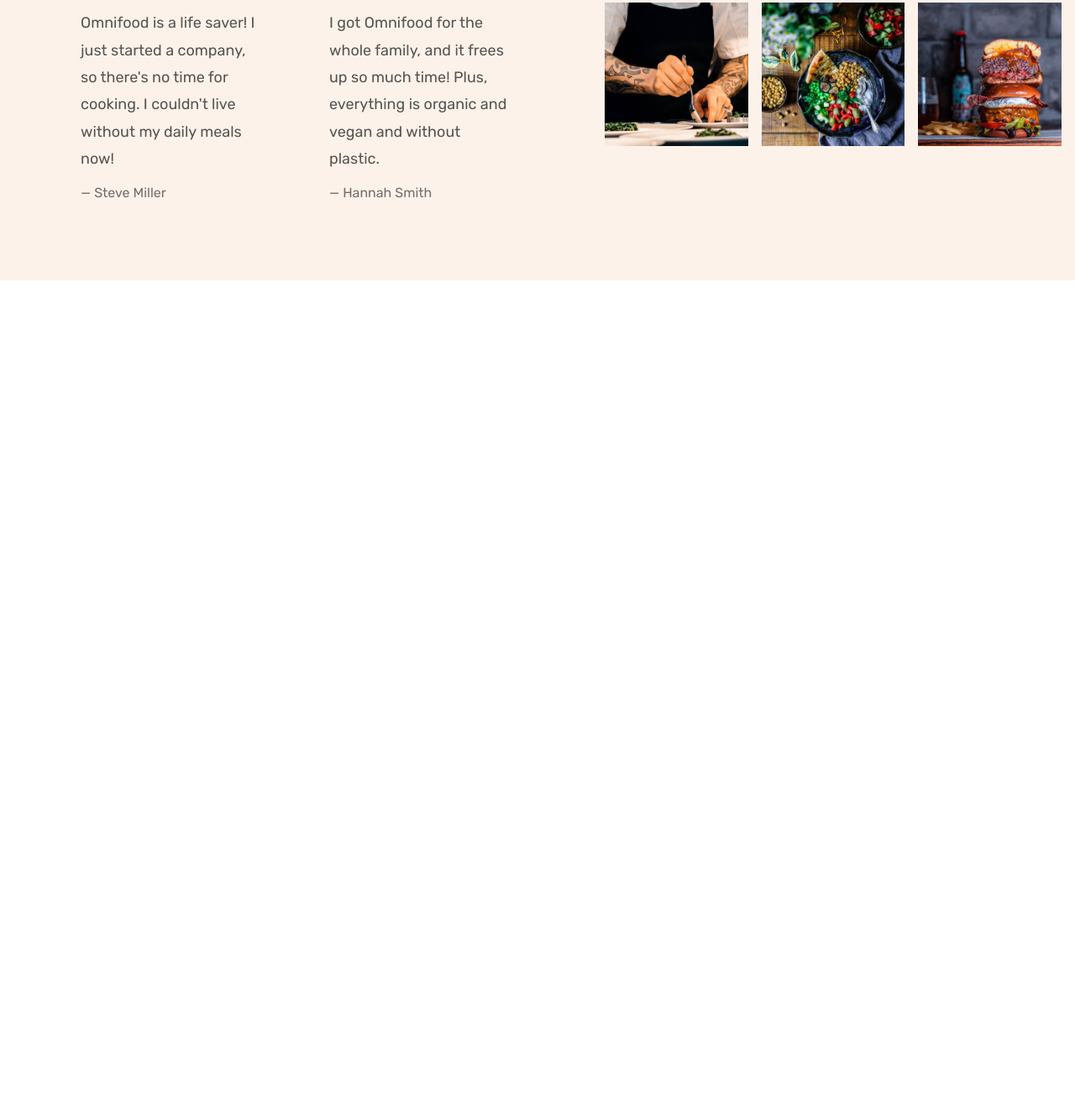
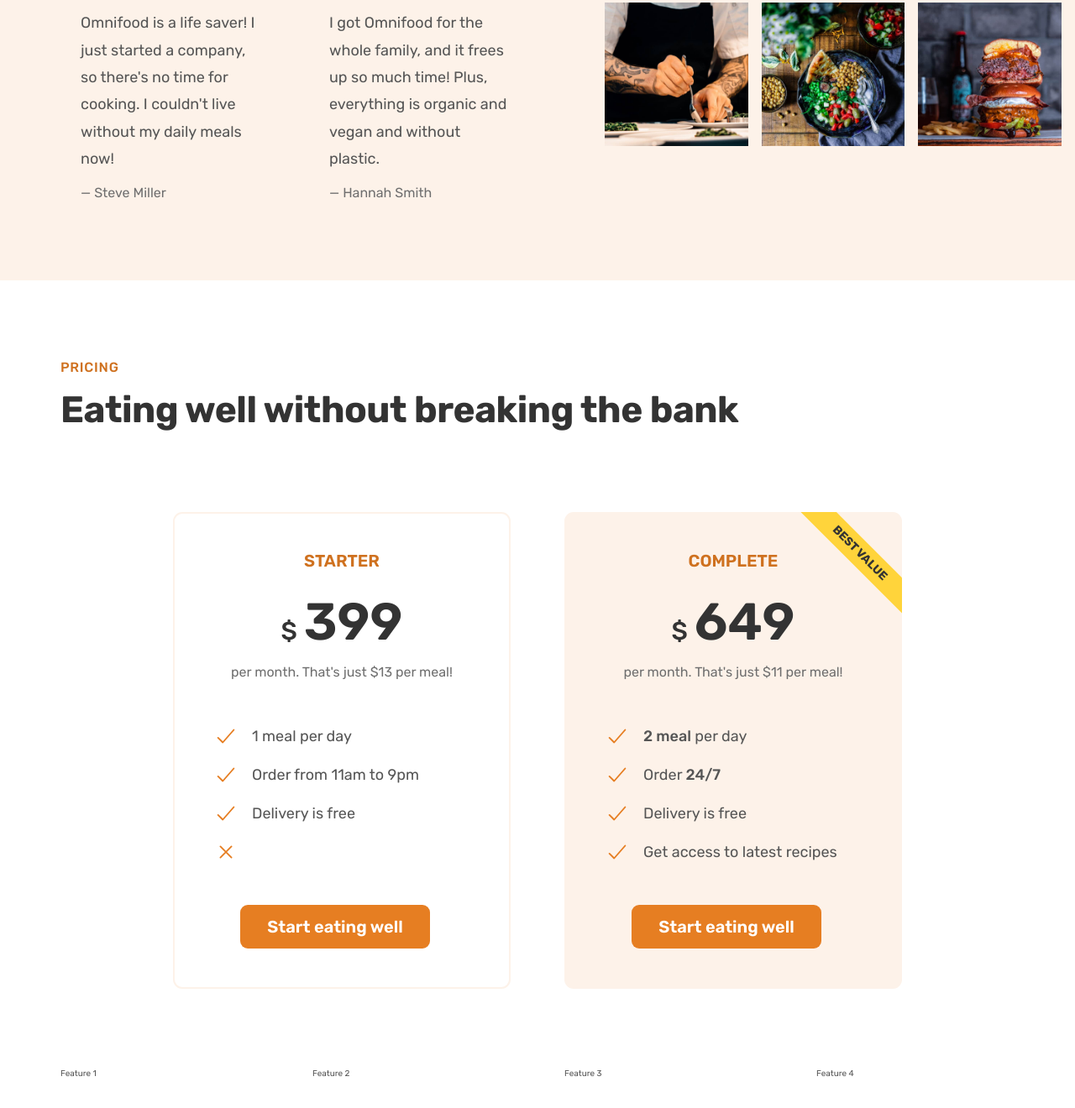
Before and after one commit to Deslol/Omnifood-Project, a plain HTML site: page index.html in a window 1280 px wide. Shown: the part 4293-5613 px from the top of the page at 84% size. Before the commit the page ends 4627 px from the top, so only its background shows below. Drawn offline with nearby package versions, Linux system fonts and the light colour scheme.

Commit message:
Added pricing section

```diff
--- a/css/general.css
+++ b/css/general.css
@@ -95,6 +95,16 @@
   display: grid;
   row-gap: 9.6rem;
   column-gap: 6.4rem;
+
+  /* margin-bottom: 9.6rem; */
+}
+
+/* .grid:last-child {
+  margin-bottom: 0;
+} */
+
+.grid:not(:last-child) {
+  margin-bottom: 9.6rem;
 }
 
 .grid--2-cols {
@@ -216,6 +226,26 @@
   border-bottom: 1px solid transparent;
 }
 
+.list {
+  display: flex;
+  list-style: none;
+  flex-direction: column;
+  gap: 1.6rem;
+}
+
+.list-item {
+  display: flex;
+  font-size: 1.8rem;
+  align-items: center;
+  gap: 1.6rem;
+}
+
+.list-icon {
+  width: 3rem;
+  height: 3rem;
+  color: #e67e22;
+}
+
 /* HELPER/SETTING CLASSES */
 
 .margin-right-sm {
--- a/css/style.css
+++ b/css/style.css
@@ -299,26 +299,6 @@
   gap: 1.6rem;
 }
 
-.list {
-  display: flex;
-  list-style: none;
-  flex-direction: column;
-  gap: 1.6rem;
-}
-
-.list-item {
-  display: flex;
-  font-size: 1.8rem;
-  align-items: center;
-  gap: 1.6rem;
-}
-
-.list-icon {
-  width: 3rem;
-  height: 3rem;
-  color: #e67e22;
-}
-
 /***********************************************/
 /* TESTIMONIAL SECTION */
 /***********************************************/
@@ -379,3 +359,82 @@
 .gallery-img:hover {
   transform: scale(1.1);
 }
+
+/***********************************************/
+/* Pricing SECTION */
+/***********************************************/
+
+.section-pricing {
+  padding: 9.6rem 0;
+}
+
+.pricing-plan {
+  border-radius: 11px;
+  width: 75%;
+}
+
+.pricing-plan--starter {
+  justify-self: end;
+  border: 2px solid #fdf2e9;
+  padding: 4.6rem;
+}
+
+.pricing-plan--complete {
+  position: relative;
+  background-color: #fdf2e9;
+  padding: 4.8rem;
+  overflow: hidden;
+}
+
+.pricing-plan--complete::after {
+  content: "Best value";
+  position: absolute;
+  top: 6%;
+  right: -18%;
+
+  text-transform: uppercase;
+  font-size: 1.4rem;
+  font-weight: 700;
+  color: #333;
+  background-color: #ffd43b;
+  padding: 0.8rem 8rem;
+  transform: rotate(45deg);
+}
+
+.plan-header {
+  text-align: center;
+  margin-bottom: 4.8rem;
+}
+
+.plan-name {
+  color: #cf711f;
+  font-weight: 600;
+  font-size: 2rem;
+  text-transform: uppercase;
+  letter-spacing: 0.75;
+  margin-bottom: 3.2rem;
+}
+
+.plan-price {
+  font-size: 6.2rem;
+  font-weight: 600;
+  color: #333;
+  margin-bottom: 1.6rem;
+}
+
+.plan-price span {
+  font-size: 3rem;
+  font-weight: 500;
+  margin-right: 0.8rem;
+}
+
+.plan-text {
+  font-size: 1.6rem;
+  line-height: 1.6;
+  color: #6f6f6f;
+}
+
+.plan-sign-up {
+  text-align: center;
+  margin-top: 4.8rem;
+}
--- a/index.html
+++ b/index.html
@@ -286,6 +286,57 @@
           </figure>
           </div>
       </section>
+
+      <section class="section-pricing">
+        <div class="container">
+          <span class="subheading">Pricing</span>
+          <h2 class="heading-secondary">Eating well without breaking the bank</h2>
+        </div>
+
+        <div class="container grid grid--2-cols">
+          <div class="pricing-plan pricing-plan--starter">
+            <header class="plan-header">
+            <p class="plan-name">Starter</p>
+            <p class="plan-price"><span>$</span>399</p>
+            <p class="plan-text">per month. That's just $13 per meal!</p>
+            </header>
+            <ul class="list">
+              <li class="list-item"><ion-icon class="list-icon" name="checkmark-outline"></ion-icon> <span>1 meal per day</span></li>
+              <li class="list-item"><ion-icon class="list-icon" name="checkmark-outline"></ion-icon> <span>Order from 11am to 9pm</span></li>
+              <li class="list-item"><ion-icon class="list-icon" name="checkmark-outline"></ion-icon> <span>Delivery is free</span></li>
+              <li class="list-item"><ion-icon class="list-icon" name="close-outline"></ion-icon> <span></span></li>
+            </ul>
+              <div class="plan-sign-up">
+                <a href="#" class="btn btn--full margin-right-sm">Start eating well</a>
+              </div>
+        </div>
+
+          <div class="pricing-plan pricing-plan--complete">
+            <header class="plan-header">
+              <p class="plan-name">Complete</p>
+              <p class="plan-price"><span>$</span>649</p>
+              <p class="plan-text">per month. That's just $11 per meal!</p>
+            </header>
+            <ul class="list">
+              <li class="list-item"><ion-icon class="list-icon" name="checkmark-outline"></ion-icon> <span><strong>2 meal</strong> per day</span></li>
+              <li class="list-item"><ion-icon class="list-icon" name="checkmark-outline"></ion-icon> <span>Order <strong>24/7</strong></span></li>
+              <li class="list-item"><ion-icon class="list-icon" name="checkmark-outline"></ion-icon> <span>Delivery is free</span></li>
+              <li class="list-item"><ion-icon class="list-icon" name="checkmark-outline"></ion-icon> <span>Get access to latest recipes</span></li>
+            </ul>
+            <div class="plan-sign-up">
+              <a href="#" class="btn btn--full margin-right-sm">Start eating well</a>
+            </div>
+          </div>
+        </div>
+
+        <div class="container grid grid--4-cols">
+          <div class="feature">Feature 1</div>
+          <div class="feature">Feature 2</div>
+          <div class="feature">Feature 3</div>
+          <div class="feature">Feature 4</div>
+        </div>
+
+      </section>
     <main/>
 
 
```
